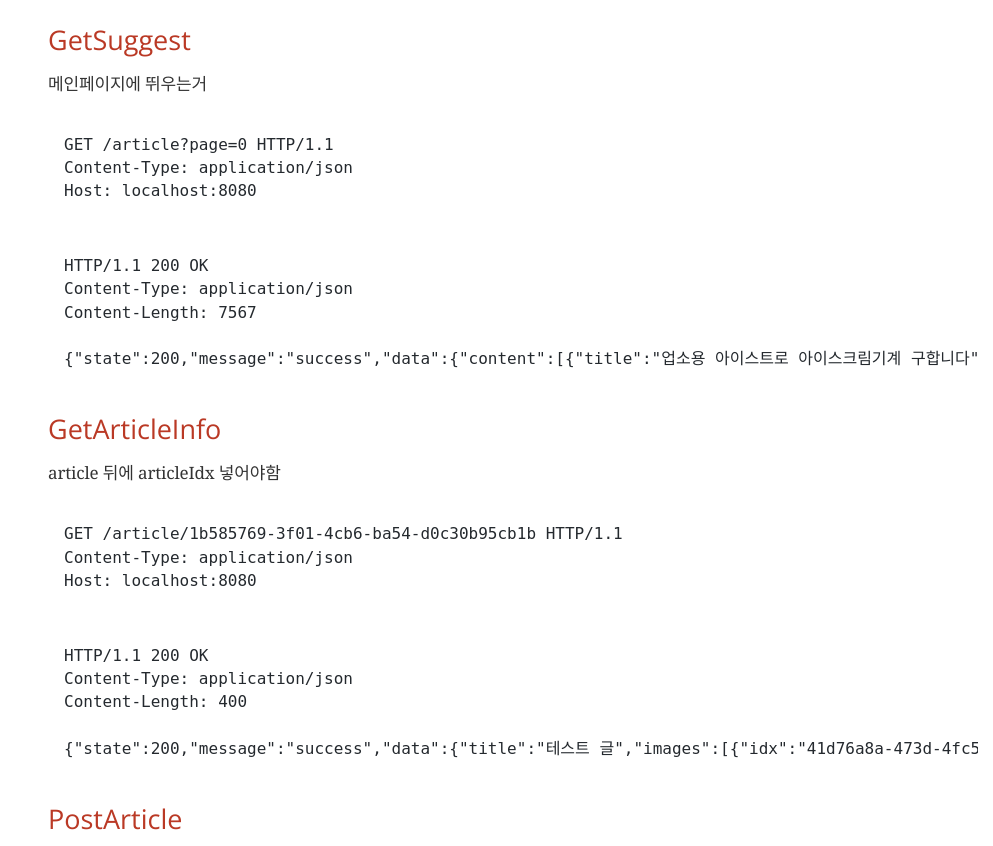
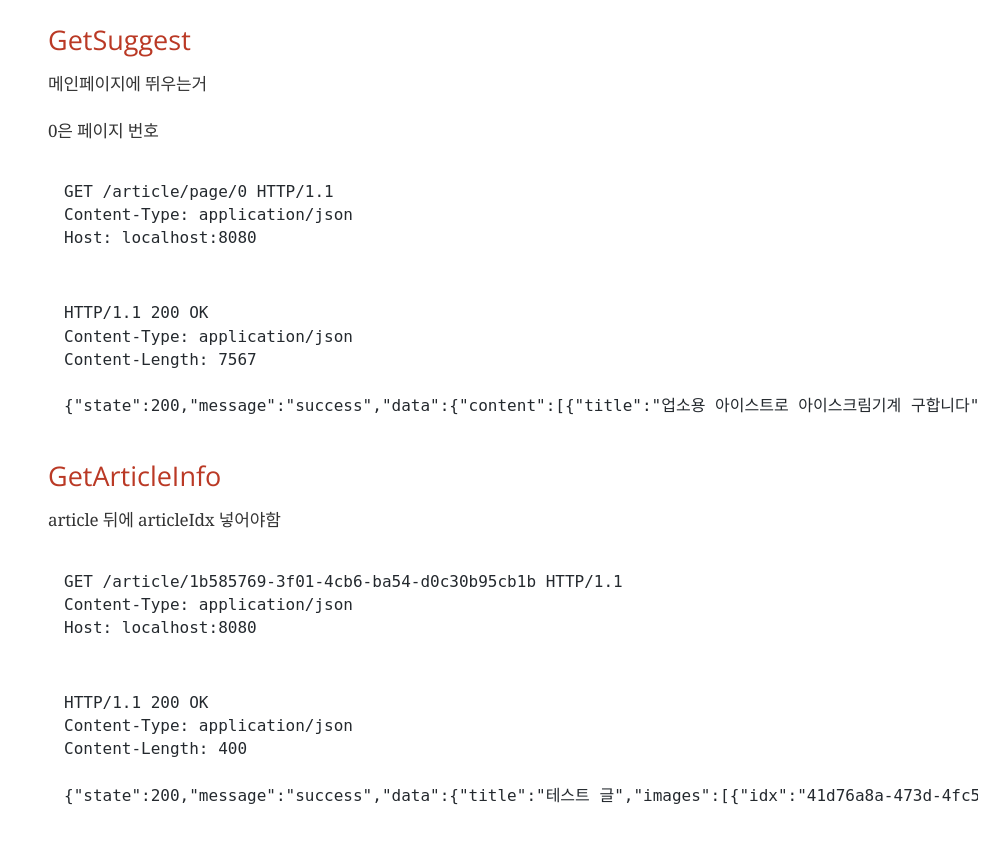
Before and after one commit to Nonabilryo/gainnim.github.io, a plain HTML site: page index.html in a window 1280 px wide. Shown: the part 5884-6730 px from the top of the page, without its empty margins (287-1280 px from the left). Drawn offline with nearby package versions, Linux system fonts and the light colour scheme; a web font is replaced by a local one.

Commit message:
Update index.html

```diff
--- a/index.html
+++ b/index.html
@@ -800,7 +800,8 @@ Content-Length: 33
 </div>
 <div class="listingblock">
 <div class="content">
-<pre class="highlightjs highlight nowrap"><code class="language-http hljs" data-lang="http">GET /article?page=0 HTTP/1.1
+<p>0은 페이지 번호</p>
+<pre class="highlightjs highlight nowrap"><code class="language-http hljs" data-lang="http">GET /article/page/0 HTTP/1.1
 Content-Type: application/json
 Host: localhost:8080</code></pre>
 </div>
```
